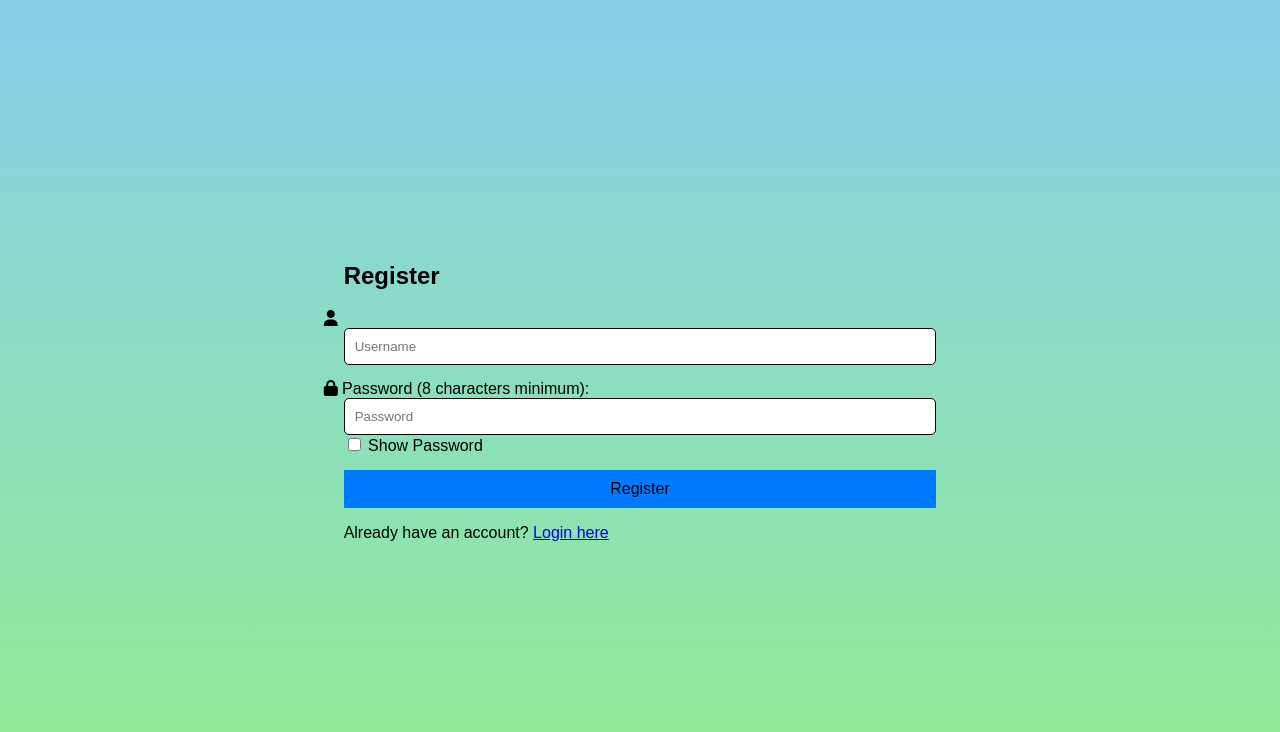
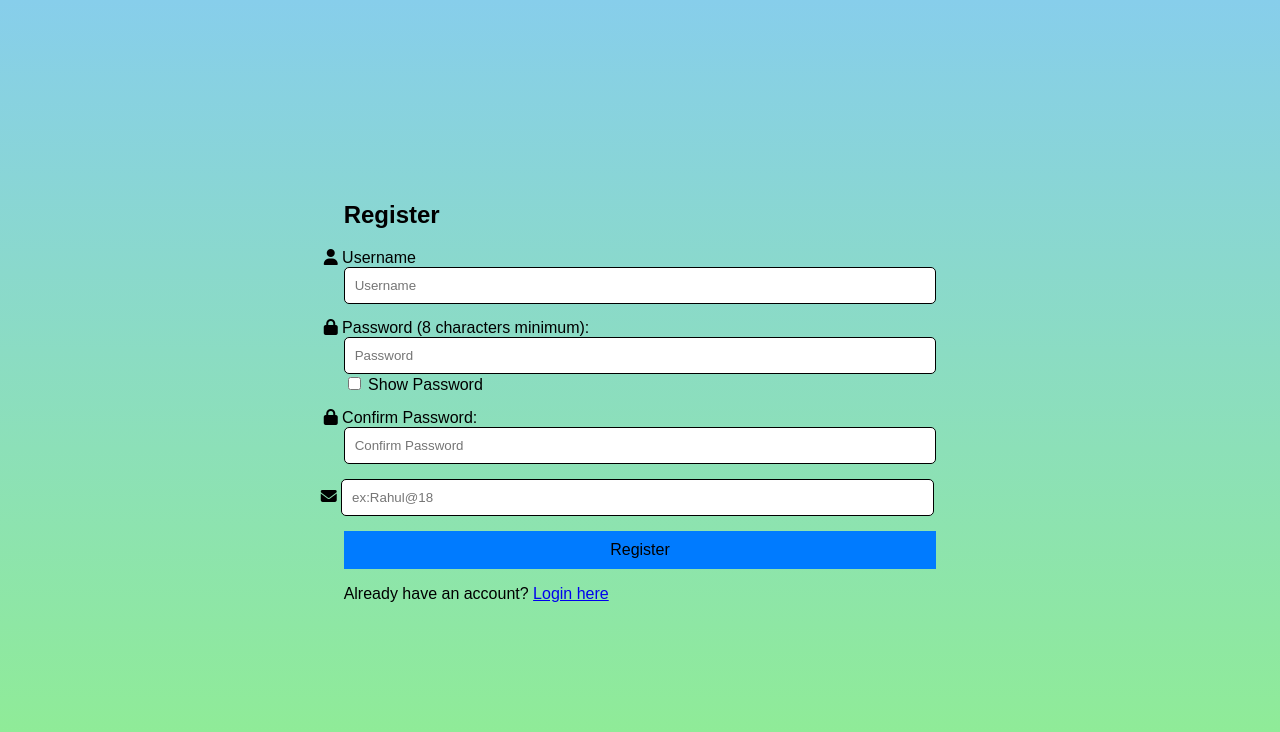
Before and after one commit to Indithem/cop290-assignment1, a Flask app: page /register in a window 1280 px wide. Shown: the top 732 px of the page. Run offline with Flask 3, Linux system fonts and the light colour scheme; some libraries are stand-ins or nearby versions.

Commit message:
Added password recovery  option and email attribute to register.html

```diff
--- a/app.py
+++ b/app.py
@@ -23,7 +23,7 @@ class User(db.Model):
     id = db.Column(db.Integer, primary_key=True)
     username = db.Column(db.String(100), unique=True, nullable=False)
     password_hash = db.Column(db.String(200), nullable=False)
-
+    email = db.Column(db.String(100), nullable=False)
 
 # Password Validator
 class PasswordValidator(FlaskForm):
@@ -60,7 +60,9 @@ def index():
 @app.route("/register", methods=["GET", "POST"])
 def register():
     if request.method == "POST":
+        # print(request.form)
         username = request.form["username"]
+        email = request.form["email"]
         password_validator = PasswordValidator(request.form)
         if not password_validator.validate():
             for error in password_validator.errors.values():
@@ -73,7 +75,10 @@ def register():
         if user :
             flash("Username already exists")
             return redirect(url_for("register"))
-        new_user = User(username=username, password_hash=hashed_password)
+
+
+     # Create a new user object with username, email, and hashed password
+        new_user = User(username=username, email=email, password_hash=hashed_password)
         db.session.add(new_user)
         db.session.commit()
 
@@ -171,5 +176,33 @@ def stocks():
 @app.route("/profile")
 def profile():
     return render_template("profile.html", username=session["username"])
+@app.route("/forgot_password",methods=["GET","POST"])
+def forgot_password():
+    if request.method == "POST":
+        username = request.form["username"]
+        email = request.form["email"]
+        password_validator = PasswordValidator(request.form)
+        if not password_validator.validate():
+            for error in password_validator.errors.values():
+                flash(error[0])
+            return redirect(url_for("forgot_password"))
+        password = request.form["password"]
+        hashed_password = generate_password_hash(password, method="pbkdf2:sha256")
+        user = User.query.filter_by(username=username).first()
+        if user :
+            if email==user.email:
+                user.password_hash=hashed_password
+                db.session.commit()
+                flash("Password Updated,Please login with new password.")
+                return redirect(url_for("login"))
+            else:
+                flash("Email doesn't match with the registered email")
+                return redirect(url_for("forgot_password"))
+        else:
+            flash("Invalid Username")
+            return redirect(url_for("forgot_password"))
+
+
+    return render_template("forgot_password.html")
 if __name__ == "__main__":
     app.run(debug=True)
--- a/static/style.css
+++ b/static/style.css
@@ -34,6 +34,13 @@ input[type="text"], input[type="password"] {
     border-radius: 5px;
     box-sizing: border-box;
 }
+input[type="email"]{
+    width: 100%;
+    padding: 10px;
+    border: 1px solid black;
+    border-radius: 5px;
+    box-sizing: border-box;
+}
 input[type="submit"]{
     width: 90%;
     padding: 90px;
@@ -43,6 +50,7 @@ input[type="submit"]{
     font-size: 20px;
 
 }
+
 
 button {
     width: 100%;
@@ -66,13 +74,21 @@ button {
 .fa-user{
     color: black;
     margin-left: -20px;
-    margin-top: -5px;
+    margin-top: -3px;
+
 }
 .fa-lock{
     color: black;
     margin-left: -20px;
     margin-top: -5px;
 }
+.fa-envelope{
+    color: black;
+    margin-left: -23px;
+    margin-top: -3px;
+}
+
+
 .home-body {
     background-image: url(/static/background.png);
     background-repeat: no-repeat;
--- a/templates/login.html
+++ b/templates/login.html
@@ -31,6 +31,7 @@
                 <button type="submit">Login</button>
             </div>
         </form>
+        <p> <a href="/forgot_password">Forgot password?</a></p>
         <p>Don't have an account? <a href="/register">Register here</a></p>
     </div>
 
--- a/templates/register.html
+++ b/templates/register.html
@@ -10,10 +10,12 @@
 <body>
     <div class="form-container">
         <h2>Register</h2>
-        <i class="fa-solid fa-user"></i>
+
         <form action="/register" method="post">
+
             <div class="form-group">
-                <input type="text" name="username" placeholder="Username" required>
+                <i class="fa-solid fa-user"></i> <label for="username"> Username</label>
+                <input type="text" name="username" id="username" placeholder="Username" required>
             </div>
             <div class="form-group">
                 <i class="fa-solid fa-lock"></i>
@@ -23,6 +25,15 @@
                     pattern="(?=.*\d)(?=.*[!@#$%^&*])(?=.*[a-z])(?=.*[A-Z]).{8,}"
                     required>
                 <input type="checkbox" id="showPassword"> Show Password
+            </div>
+            <div class="form-group">
+                <i class="fa-solid fa-lock"></i>
+                <label for="confirmPass">Confirm Password:</label>
+                <input type="password" name="confirm_password" id="confirmPass" placeholder="Confirm Password" required>
+            </div>
+            <div class="form-group">
+                <i class="fa-solid fa-envelope"></i>
+                <input type="email" name="email" placeholder="ex:Rahul@18" required>
             </div>
             {% with messages= get_flashed_messages() %}
             {% if messages %}
@@ -39,17 +50,40 @@
         </form>
         <p>Already have an account? <a href="/login">Login here</a></p>
     </div>
-
     <script>
         document.addEventListener('DOMContentLoaded', function () {
             const passwordField = document.getElementById('pass');
+            const confirmPasswordField = document.getElementById('confirmPass');
             const showPasswordCheckbox = document.getElementById('showPassword');
 
             showPasswordCheckbox.addEventListener('change', function () {
                 passwordField.type = showPasswordCheckbox.checked ? 'text' : 'password';
+
+            });
+
+            // Add event listener to the form submission
+            const form = document.querySelector('form');
+            form.addEventListener('submit', function (event) {
+                // Prevent form submission
+                event.preventDefault();
+
+                // Check if passwords match
+                if (passwordField.value !== confirmPasswordField.value) {
+                    // Show alert if passwords don't match
+                    alert('Passwords do not match. Please try again.');
+                    // Clear password fields
+                    passwordField.value = '';
+                    confirmPasswordField.value = '';
+                    // Set focus on the password field
+                    passwordField.focus();
+                } else {
+                    // If passwords match, submit the form
+                    form.submit();
+                }
             });
         });
     </script>
+
 </body>
 
 </html>
```
Also changed, not shown: templates/forgot_password.html (added, +81 -0 lines).
